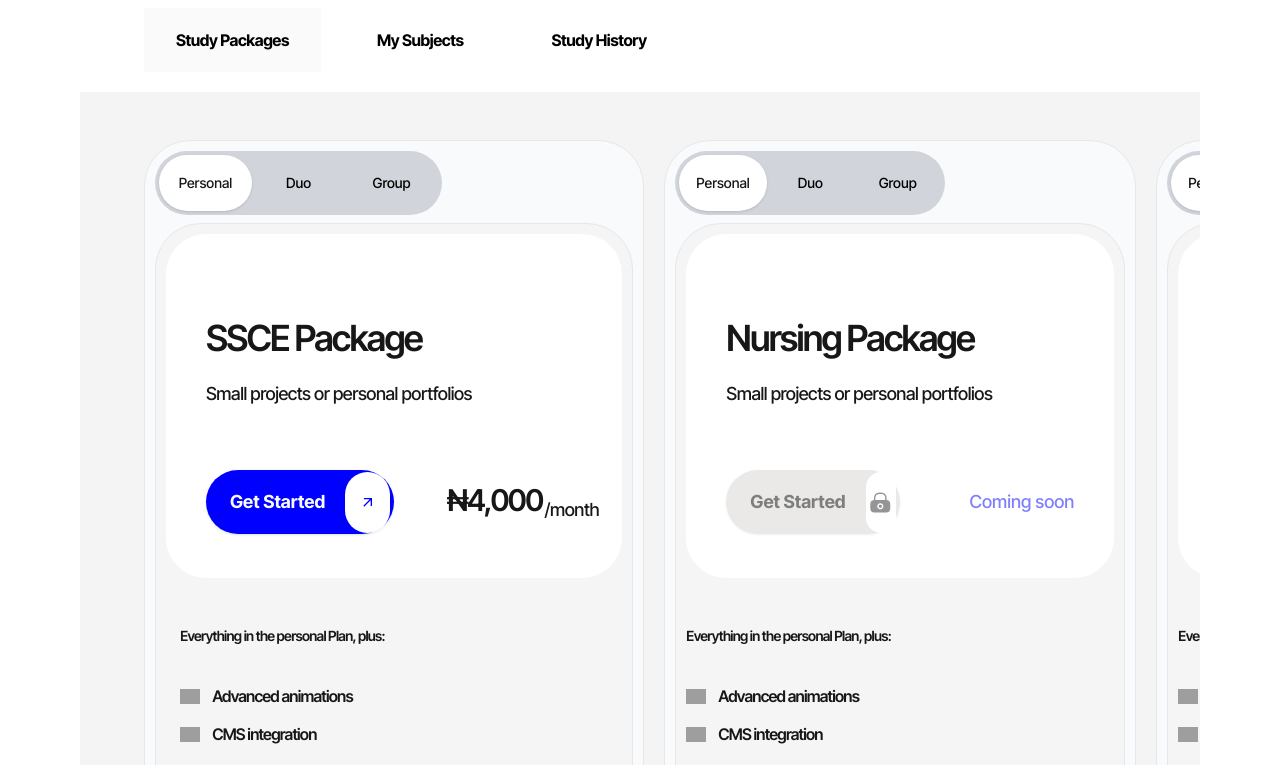
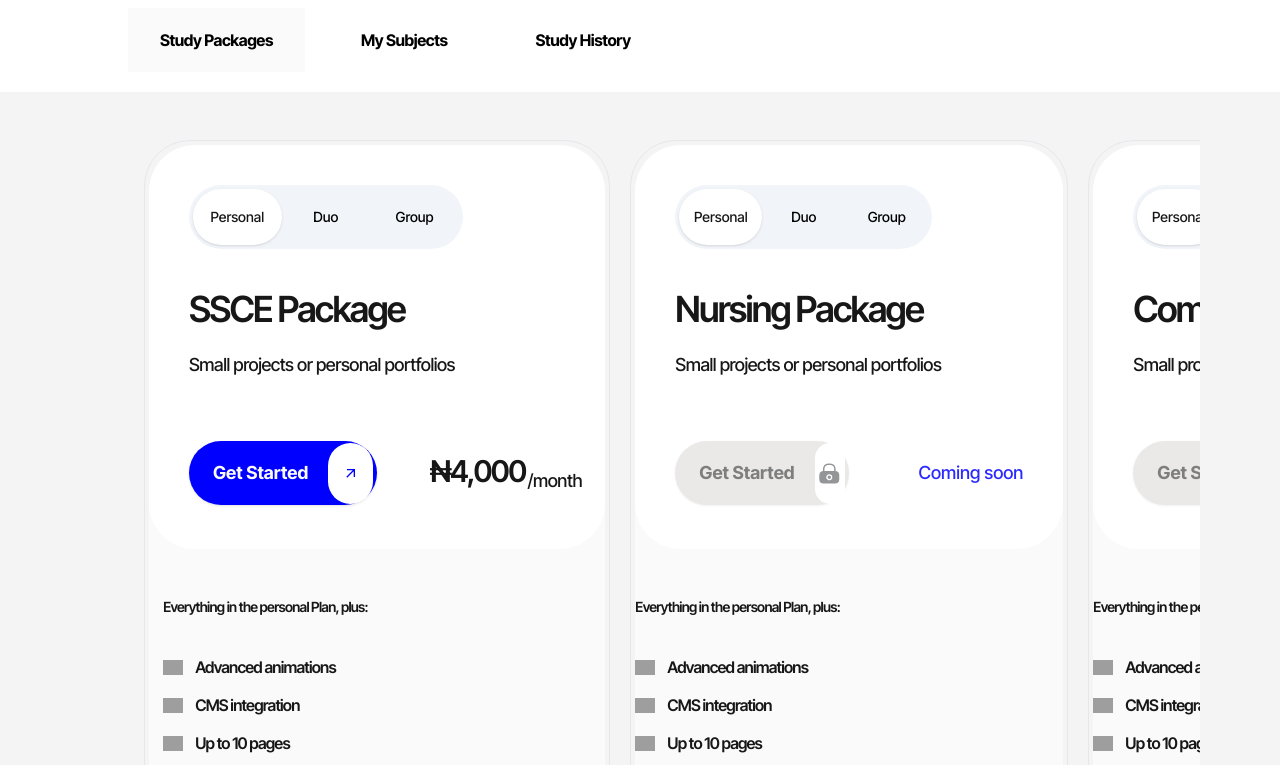
Before and after one commit to ovie-daveth/isabi_fe, a React (Vite) app: page /study-package in a window 1280 px wide. Shown: the part 395-1160 px from the top of the page. Built offline with nearby package versions, Linux system fonts and the light colour scheme; no server answers; grey boxes are pictures that could not be loaded.

Commit message:
adjustments on the package ui

```diff
--- a/src/index.css
+++ b/src/index.css
@@ -86,6 +86,24 @@
   }
 }
 
+html::-webkit-scrollbar {
+  width: 4px; /* Thin scrollbar */
+}
+
+html::-webkit-scrollbar-track {
+  background: transparent; /* Invisible track */
+}
+
+html::-webkit-scrollbar-thumb {
+  background: linear-gradient(180deg, rgb(202, 202, 228), #808389); /* Gray gradient */
+  border-radius: 10px;
+  transition: background 0.3s ease-in-out;
+}
+
+html::-webkit-scrollbar-thumb:hover {
+  background: linear-gradient(180deg, #2A29FF, #2A29FF); /* Darker gradient on hover */
+}
+
 /* Custom Scrollbar */
 .custom-scrollbar::-webkit-scrollbar {
   width: 4px; /* Thin scrollbar */
--- a/src/pages/learning/_layout.tsx
+++ b/src/pages/learning/_layout.tsx
@@ -3,10 +3,12 @@ import Header from './components/package-header'
 
 const StudentLayout = ({children}: {children: ReactNode}) => {
   return (
-    <div className='px-20 py-10'>
+    <div className='pt-10'>
        <div className="flex overflow-hidden flex-col bg-white">
        <Header />
-      {children}
+        <div className='px-20 bg-zinc-100'>
+        {children}
+        </div>
       </div>
     </div>
   )
--- a/src/pages/learning/components/package-header.tsx
+++ b/src/pages/learning/components/package-header.tsx
@@ -34,7 +34,7 @@ const Header: React.FC = () => {
     setActive(id)
   }
   return (
-    <div className="flex flex-col items-start px-16 w-full max-md:px-5 max-md:max-w-full">
+    <div className="px-32 flex flex-col items-start  w-full max-md:px-5 max-md:max-w-full">
       <div className="flex flex-wrap gap-10 justify-between items-center self-stretch w-full max-md:max-w-full">
         <div className="flex flex-wrap gap-16 items-center self-stretch my-auto min-w-[240px] max-md:max-w-full">
           <div className="flex gap-3 items-center self-stretch my-auto">
--- a/src/pages/learning/study-packages/components/listbenefits.tsx
+++ b/src/pages/learning/study-packages/components/listbenefits.tsx
@@ -10,12 +10,12 @@ const ListBenfits = ({pkg, type}: {pkg: StudyPackage, type: number}) => {
 
     }
   return (
-    <div className="flex flex-col px-2.5 pt-2.5 pb-16 mx-auto w-full border border-gray-200 border-solid bg-neutral-100 rounded-[46px] max-md:mt-6 max-md:max-w-full">
-              <div className="px-10 py-11 w-full bg-white rounded-[40px] max-md:px-5 max-md:max-w-full">
+    <div className="flex flex-col  pb-16 mx-auto w-full max-md:mt-6 max-md:max-w-full bg-zinc-50 rounded-b-[46px]">
+              <div className="px-10 pb-11 w-full max-md:px-5 max-md:max-w-full bg-white rounded-b-[46px]">
                 <div className="flex gap-5 max-md:flex-col">
                   <div className="flex flex-col w-full max-md:ml-0 max-md:w-full ">
-                    <div className="flex flex-col w-full font-medium leading-none text-neutral-900 max-md:mt-10">
-                      <div className="self-start mt-10 text-4xl font-semibold tracking-tighter">
+                    <div className="flex flex-col w-full font-medium leading-none text-neutral-900 ">
+                      <div className="self-start  text-4xl font-semibold tracking-tighter">
                         {pkg.title}
                       </div>
                       <div className="mt-6 text-lg tracking-tight leading-snug">
@@ -26,7 +26,7 @@ const ListBenfits = ({pkg, type}: {pkg: StudyPackage, type: number}) => {
                             <CustomButton fn={() => handleGetStarted(pkg.title)} title={"Get Started"} variant={pkg.isComingSoon ? "locked" : "primary"} />
                         </div>
                         {
-                            pkg.isComingSoon ? <h1 className='text-primary/50 font-medium md:text-lg text-sm'>Coming soon</h1> :  <div className="flex flex-col ml-5 w-[36%] max-md:ml-0 max-md:w-full ">
+                            pkg.isComingSoon ? <h1 className='text-[#2A29FF] font-medium md:text-lg text-sm'>Coming soon</h1> :  <div className="flex flex-col ml-5 w-[36%] max-md:ml-0 max-md:w-full ">
                             <div className="flex gap-0.5 self-stretch my-auto whitespace-nowrap text-neutral-900 max-md:mt-10">
                               <div className="grow text-3xl font-semibold tracking-tighter leading-none text-right">
                               {pkg.group[type].price}
--- a/src/pages/learning/study-packages/components/packagecard.tsx
+++ b/src/pages/learning/study-packages/components/packagecard.tsx
@@ -12,10 +12,10 @@ const PackageCard: React.FC<PackageProps> = ({ package: pkg }) => {
 
 
   return (
-    <div className="flex flex-col px-2.5 pt-2.5 pb-16 mx-auto w-full border border-gray-200 border-solid bg-gray-50 rounded-[46px] max-md:mt-6 max-md:max-w-full">
-    <div className="flex flex-col w-full font-medium leading-none text-neutral-900 max-md:mt-10">
+    <div className="flex flex-col px-1 pt-1 mx-auto w-full border border-gray-200 border-solid rounded-[46px] max-md:mt-6 max-md:max-w-full bg-zinc-100">
+    <div className='bg-white rounded-[46px]'>
     <Tabs defaultValue="Personal">
-<TabsList className="grid w-[60%] grid-cols-3 bg-gray-300 h-16 rounded-full ">
+<TabsList className="grid w-[60%] grid-cols-3  h-16 rounded-full mt-10 mb-16 mx-10 my-10">
   <TabsTrigger value="Personal" className="rounded-full h-full text-black">
     Personal
   </TabsTrigger>
@@ -35,9 +35,9 @@ const PackageCard: React.FC<PackageProps> = ({ package: pkg }) => {
 <TabsContent value="Group">
   <ListBenfits pkg={pkg} type={2} />
 </TabsContent>
-</Tabs>
+    </Tabs>
+    </div>
 
-    </div>
   </div>
   );
 };
--- a/src/pages/learning/study-packages/page.tsx
+++ b/src/pages/learning/study-packages/page.tsx
@@ -40,7 +40,7 @@ const StudyPackages = () => {
 
   return (
     <StudentLayout>
-      <div className="overflow-hidden px-16 pt-12 pb-28 w-full bg-zinc-100 max-md:px-5 max-md:pb-24 max-md:max-w-full">
+      <div className="overflow-hidden px-16 pt-12 pb-28 w-full max-md:px-5 max-md:pb-24 max-md:max-w-full">
         {activeTab === 1 && (
           <div className="flex gap-5 max-md:flex-col">
             {studyPackages.map((pkg, index) => (
```
Also changed, not shown: src/pages/learning/subjects/page.tsx (added).
